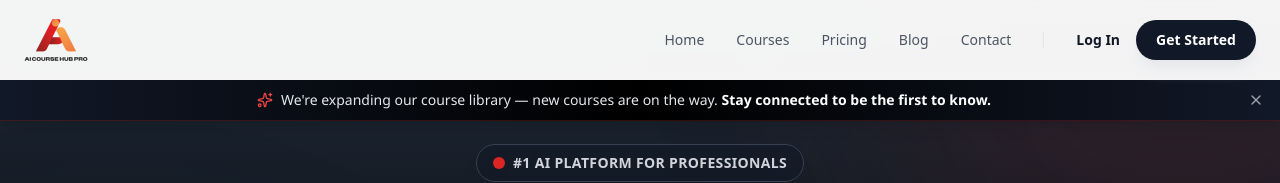
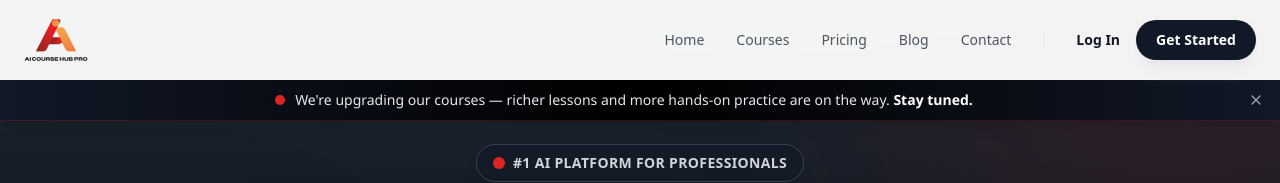
Before and after one commit to shiromys/AICourseHubPro, a React (Vite) app in the folder frontend/: page / in a window 1280 px wide. Shown: the top 183 px of the page. Built offline with nearby package versions, Linux system fonts and the light colour scheme; no server answers.

Commit message:
Correct announcement copy and align visual with hero design

```diff
--- a/frontend/src/components/AnnouncementBanner.jsx
+++ b/frontend/src/components/AnnouncementBanner.jsx
@@ -1,11 +1,13 @@
 import React, { useState, useEffect } from 'react';
-import { Sparkles, X } from 'lucide-react';
+import { X } from 'lucide-react';
 
-// Site-wide heads-up that new course content is coming. Dismissible, and
-// stays dismissed per-browser via localStorage. Bump ANNOUNCEMENT_ID
-// (e.g. to 'new-courses-2026-11') whenever you want it to resurface for
-// everyone, since a new id means localStorage has no record of a dismissal.
-const ANNOUNCEMENT_ID = 'new-courses-2026-10';
+// Site-wide heads-up that upgraded course content is coming (NOT new
+// additions to the catalog — the existing six courses are getting richer
+// lessons and practice material). Dismissible, and stays dismissed
+// per-browser via localStorage. Bump ANNOUNCEMENT_ID (e.g. to
+// 'course-upgrade-2026-11') whenever you want it to resurface for everyone,
+// since a new id means localStorage has no record of a dismissal.
+const ANNOUNCEMENT_ID = 'course-upgrade-2026-10';
 const STORAGE_KEY = 'dismissed_announcement';
 
 const AnnouncementBanner = () => {
@@ -29,13 +31,19 @@ const AnnouncementBanner = () => {
   // the same way CookieConsent overlays the bottom of the viewport instead of
   // pushing page layout. z-40 keeps it under the navbar's z-50 so nav dropdowns
   // still sit on top of it.
+  // Reuses the hero section's own "live" pill motif (animate-ping red dot)
+  // instead of a generic icon, so the strip reads as part of the existing
+  // design system rather than a bolted-on notice.
   return (
     <div className="fixed top-20 left-0 w-full z-40 bg-gradient-to-r from-gray-900 via-black to-gray-900 border-b border-red-900/40 text-white px-4 py-2.5 shadow-lg">
-      <div className="container mx-auto max-w-6xl flex items-center justify-center gap-2 text-center pr-8">
-        <Sparkles className="text-red-500 shrink-0" size={16} />
+      <div className="container mx-auto max-w-6xl flex items-center justify-center gap-2.5 text-center pr-8">
+        <span className="flex h-2.5 w-2.5 relative shrink-0">
+          <span className="animate-ping absolute inline-flex h-full w-full rounded-full bg-red-500 opacity-75"></span>
+          <span className="relative inline-flex rounded-full h-2.5 w-2.5 bg-red-600"></span>
+        </span>
         <p className="text-xs md:text-sm font-medium text-gray-200">
-          We're expanding our course library — new courses are on the way.{' '}
-          <span className="text-white font-bold">Stay connected to be the first to know.</span>
+          We're upgrading our courses — richer lessons and more hands-on practice are on the way.{' '}
+          <span className="text-white font-bold">Stay tuned.</span>
         </p>
       </div>
       <button
```
